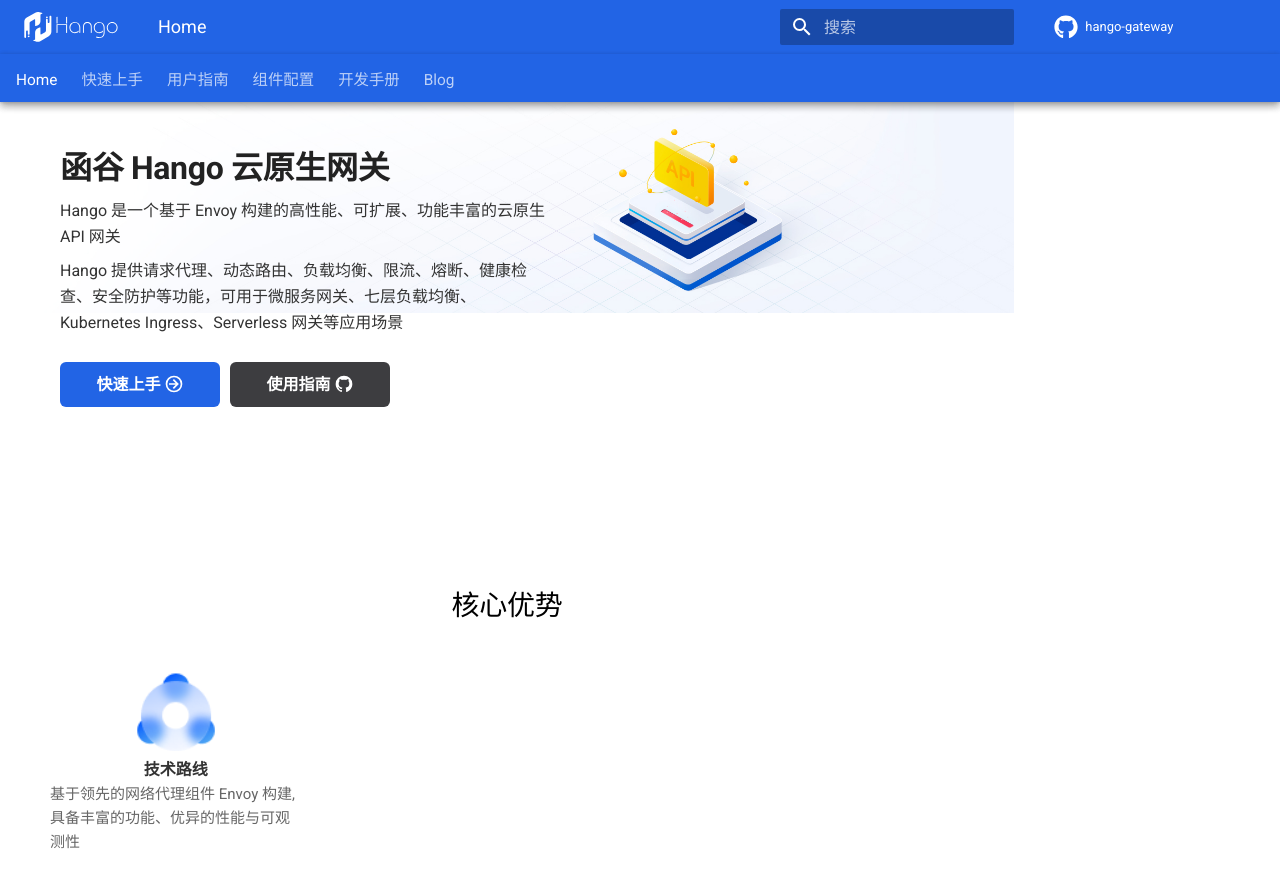
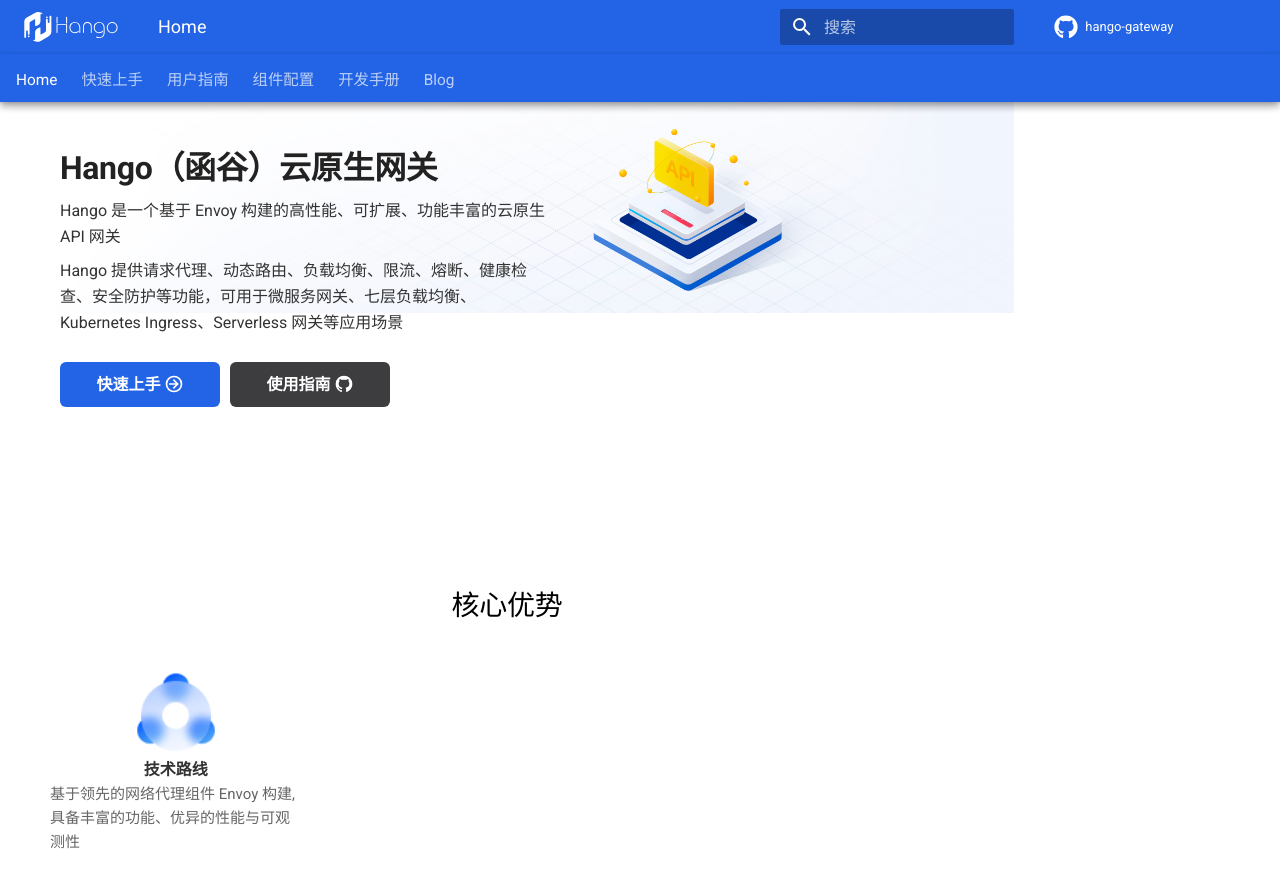
Before and after one commit to northhead/website, an MkDocs documentation site: the page built from docs/index.md, in a window 1280 px wide and 900 px high. Shown: the top 888 px of the window. Built offline with MkDocs 1.6.1 and Material for MkDocs 9.7.7, drawn with Linux system fonts in a browser that asks for light colours; some web fonts are replaced; comment, search, counter and statistics services are not loaded.

```diff
--- a/overrides/home.html
+++ b/overrides/home.html
@@ -11,7 +11,7 @@
     <div class="md-grid md-typeset">
       <div class="mdx-hero" style="margin-top:-100px">
         <div>
-          <h1>函谷 Hango 云原生网关</h1>
+          <h1>Hango（函谷）云原生网关</h1>
           <div class="home-info">Hango 是一个基于 Envoy 构建的高性能、可扩展、功能丰富的云原生 API 网关</div>
           <div class="home-info">Hango 提供请求代理、动态路由、负载均衡、限流、熔断、健康检查、安全防护等功能，可用于微服务网关、七层负载均衡、Kubernetes Ingress、Serverless 网关等应用场景</div>
           <p style="display: flex">
```
